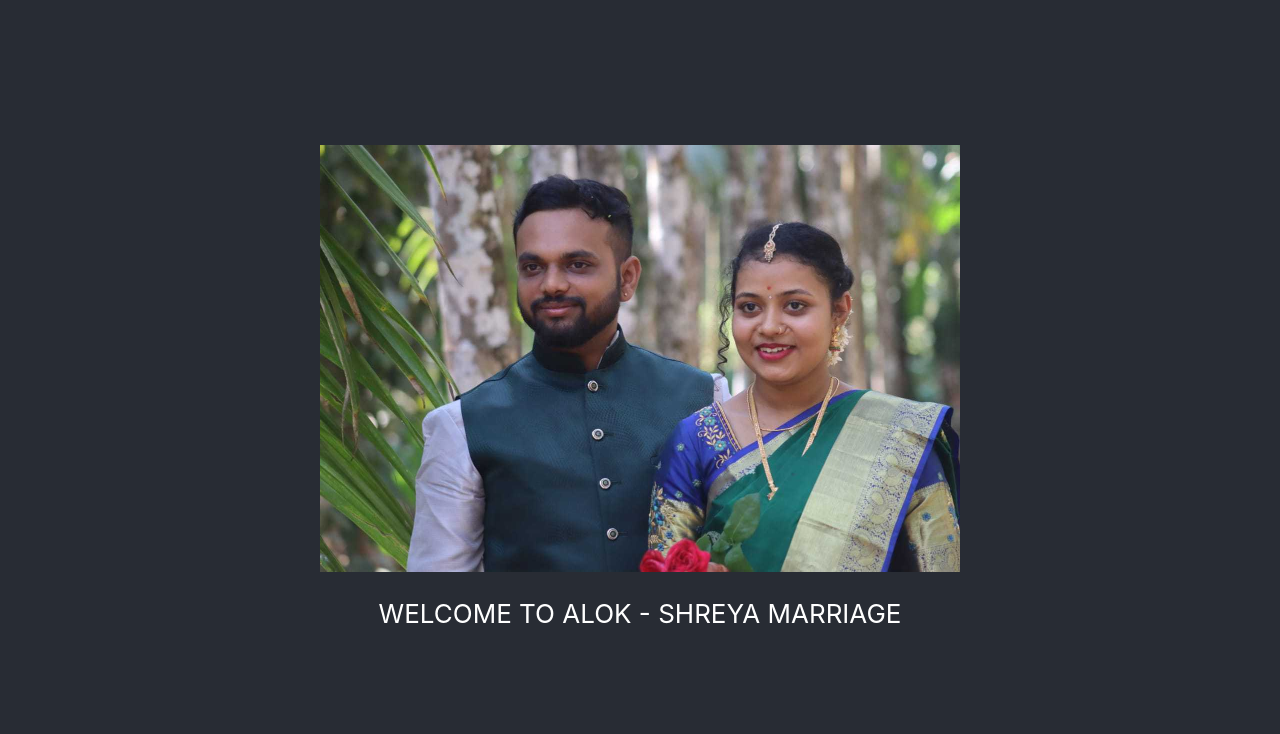
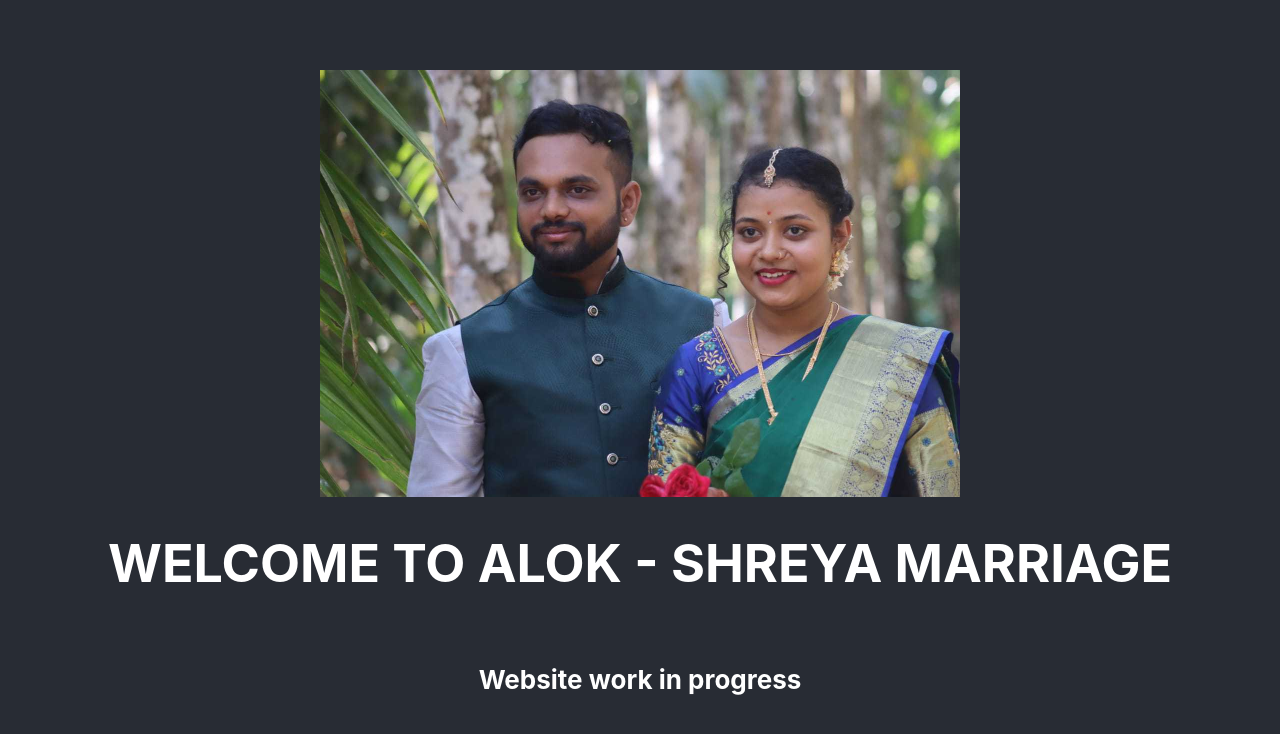
Before and after one commit to abhibhat33/alok-shreya-marriage, a React (Create React App) app: page / in a window 1280 px wide. Shown: the top 734 px of the page. Built offline with nearby package versions, Linux system fonts and the light colour scheme.

Commit message:
added photo and some comment

```diff
--- a/src/App.js
+++ b/src/App.js
@@ -8,9 +8,12 @@ function App() {
       <header className="App-header">
       <img src={p1} alt="Alok Shreya Marriage" style={{ maxWidth: '50%' }} />
 
-        <p>
+        <h1>
           WELCOME TO ALOK - SHREYA MARRIAGE
-        </p>
+        </h1>
+        <h4>
+          Website work in progress
+        </h4>
       </header>
     </div>
   );
```
